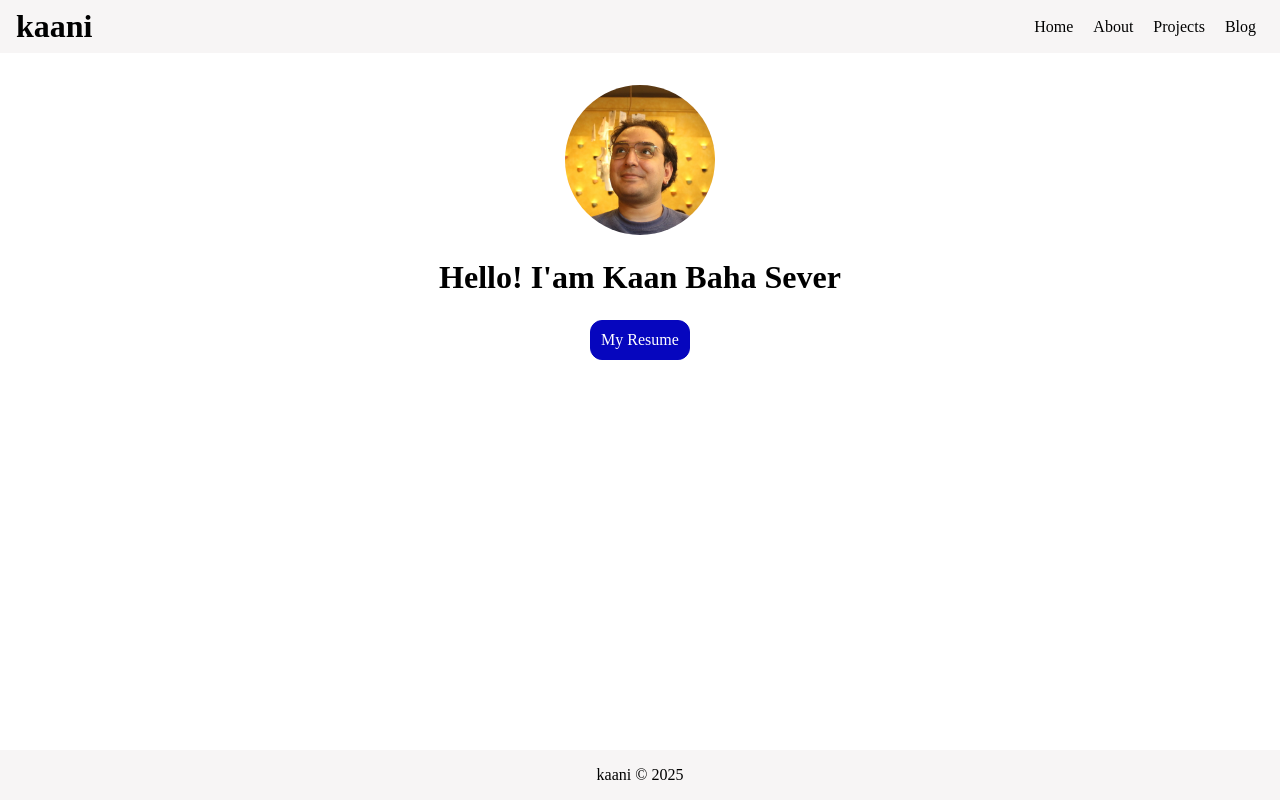
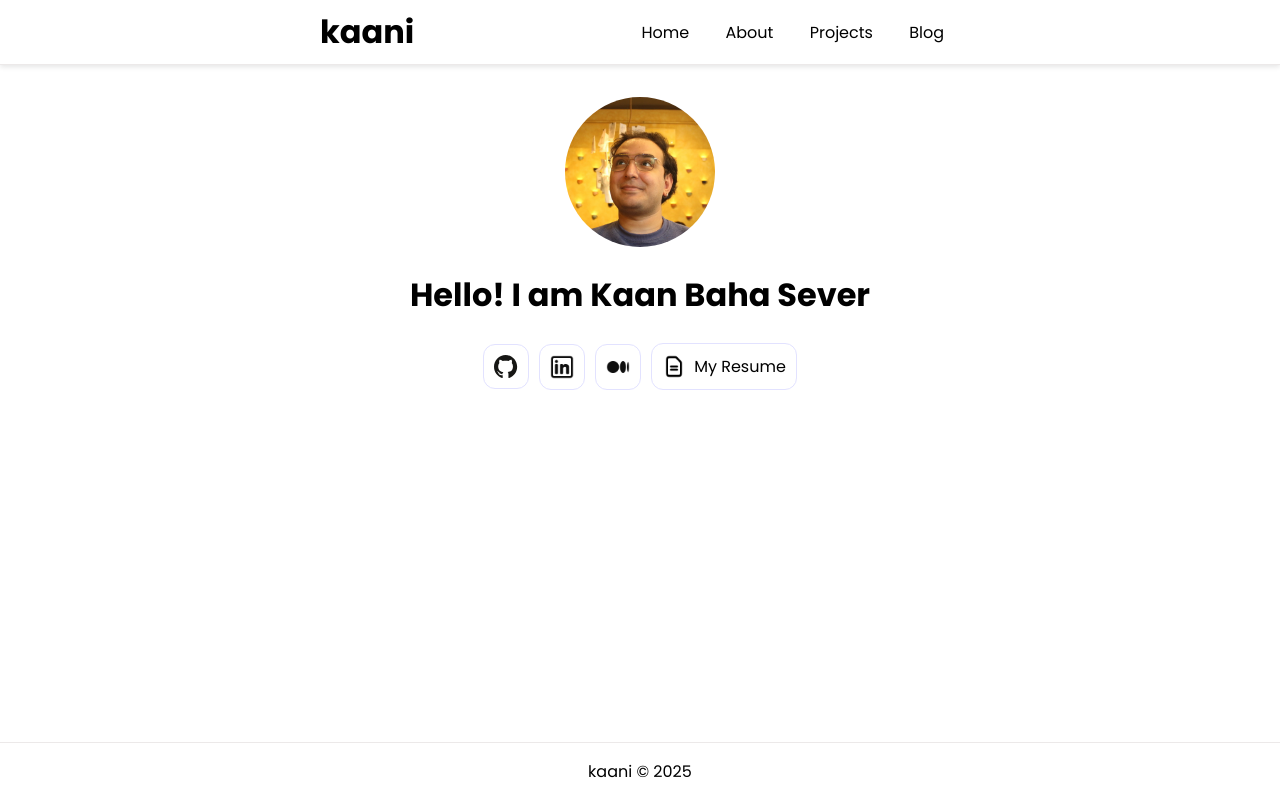
Before and after one commit to KaanBahaSever/portfolio, a Flask app: page / in a window 1280 px wide. Run offline with Flask 3, Linux system fonts and the light colour scheme.

Commit message:
Add medium and resume icon images to static assets
- Added medium.png (7,895 bytes) to the static directory.
- Added resume-icon.png (4,249 bytes) to the static directory.

```diff
--- a/kaan/static/main.css
+++ b/kaan/static/main.css
@@ -1,6 +1,10 @@
+@import url("https://fonts.googleapis.com/css2?family=Poppins:wght@400;600;700&display=swap");
+
 body {
     min-height: 100vh;
     margin: 0;
+
+    font-family: poppins, sans-serif;
 }
 
 h1 {
@@ -8,14 +12,26 @@ h1 {
 }
 
 header {
-    background: #ece9e970;
-    padding: .5rem 1rem;
+    /* background: #ece9e970; */
+    padding: .5rem 0;
+
+    border-bottom: 1px solid #ece9e9;
+    box-shadow: 0 2px 5px rgba(0, 0, 0, 0.1);
+
+    display: flex;
+    justify-content: center;
+}
+
+main {
+    display: flex;
+    justify-content: center;
 }
 
 footer {
     min-height: 50px;
-    background: #ece9e970;
+    background: #ffffff70;
     text-align: center;
+    border-top: 1px solid #ece9e9;
 }
 
 body {
@@ -27,9 +43,12 @@ main {
     flex: 1;
 }
 
-.container {
+header .container {
     display: flex;
     align-items: center;
+    padding: 0 16rem;
+
+    width: 50%;
 }
 
 #branding {
@@ -46,12 +65,13 @@ a {
 }
 
 nav a {
-    padding: .5rem;
+    padding: 1rem;
     border-radius: 12px;
 }
 
 nav a:hover {
     background-color: rgba(183, 183, 183, 0.501);
+    padding: .6rem 1rem;
 }
 
 .avatar {
@@ -68,19 +88,23 @@ nav a:hover {
     height: max-content;
     gap: 1.5rem;
     margin-top: 2rem;
+
+    width: 50%;
 }
 
-.download-cv {
-    background-color: rgb(6, 6, 190);
-    color: white;
-    border: 1px solid rgb(6, 6, 190);
+.social-button {
+    background-color: rgb(255 255 255);
+    border: 1px solid rgb(226 226 255);
     padding: 10px;
     border-radius: 12px;
     cursor: pointer;
+
+    display: flex;
+    gap: 8px;
 }
 
-.download-cv:hover {
-    background-color: rgba(6, 6, 190, 0.797);
+.social-button:hover {
+    background-color: rgba(189, 189, 189, 0.797);
 }
 
 .buttons {
--- a/kaan/templates/welcome.html
+++ b/kaan/templates/welcome.html
@@ -26,13 +26,24 @@
     <main>
         <div class="landing">
             <img class="avatar" src="{{ url_for('static', filename='profile.png') }}" alt="kaan">
-            <h1>Hello! I'am Kaan Baha Sever</h1>
+            <h1>Hello! I am Kaan Baha Sever</h1>
             <div class="buttons">
-                <a class="my-github" href="https://github.com/KaanBahaSever" target="_blank">
-                    <img src="{{ url_for('static', filename='github.svg') }}">
+                <a class="social-button" href="https://github.com/KaanBahaSever" target="_blank">
+                    <img width="24px" src="{{ url_for('static', filename='github.svg') }}">
+                    <!-- <span>My GitHub</span> -->
                 </a>
-                <a class="download-cv" href="{{ url_for('static', filename='kaan_resume.pdf') }}" target="_blank">My Resume</a>
-                <a><img src=""></a>
+                <a class="social-button" href="https://www.linkedin.com/in/kaan-baha-sever" target="_blank">
+                    <img width="24px" src="{{ url_for('static', filename='linkedin.png') }}">
+                    <!-- <span>My Linkedin</span> -->
+                </a>
+                <a class="social-button" href="https://medium.com/@KaanBahaSever" target="_blank">
+                    <img width="24px" src="{{ url_for('static', filename='medium.png') }}">
+                    <!-- <span>My Linkedin</span> -->
+                </a>
+                <a class="social-button" href="{{ url_for('static', filename='kaan_resume.pdf') }}" target="_blank">
+                    <img style="width: 1.5rem;" src="{{ url_for('static', filename='resume-icon.png') }}">
+                    <span>My Resume</span>
+                </a>
             </div>
         </div>
         </div>
```
Also changed, not shown: requirements.txt (+10 -8 lines), kaan/static/linkedin.png (added), kaan/static/medium.png (added), kaan/static/resume-icon.png (added).
